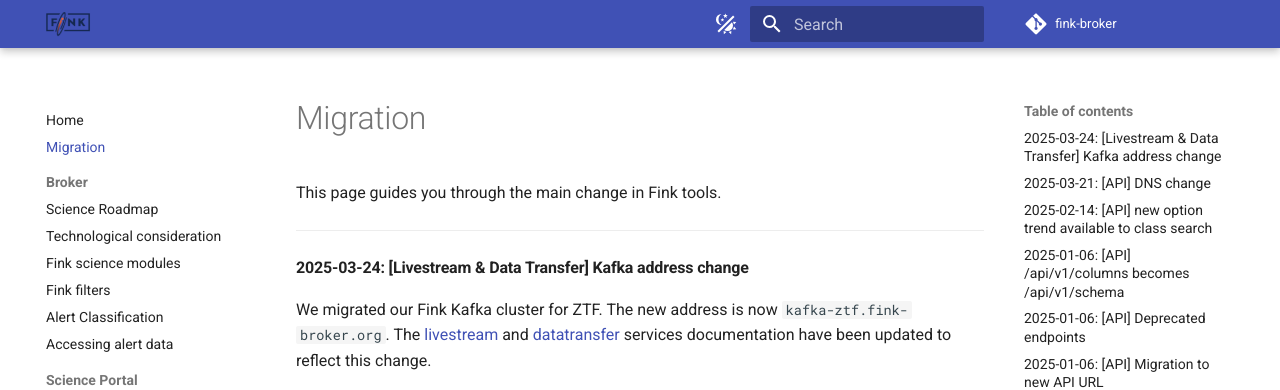
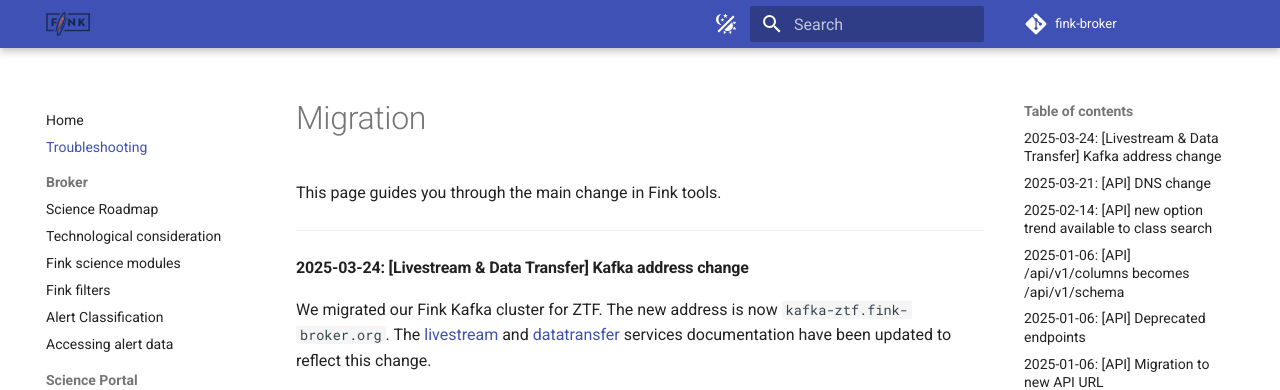
Before and after one commit to astrolabsoftware/fink, an MkDocs documentation site: the page built from docs/troubleshooting.md, in a window 1280 px wide. Shown: the top 390 px of the page. Built offline with MkDocs 1.6.1 and Material for MkDocs 9.7.7, drawn with Linux system fonts in a browser that asks for light colours; comment, search, counter and statistics services are not loaded.

Commit message:
Move migration to troubleshooting

```diff
--- a/mkdocs.yml
+++ b/mkdocs.yml
@@ -5,7 +5,7 @@ edit_uri: ""
 
 nav:
     - Home: index.md
-    - Migration: migration.md
+    - Troubleshooting: troubleshooting.md
     - Broker:
       - Science Roadmap: broker/roadmap.md
       - Technological consideration: broker/infrastructure.md
```
Also changed, not shown: docs/services/search/imagesearch.md (+1 -1 lines), docs/troubleshooting.md (renamed from docs/migration.md).
